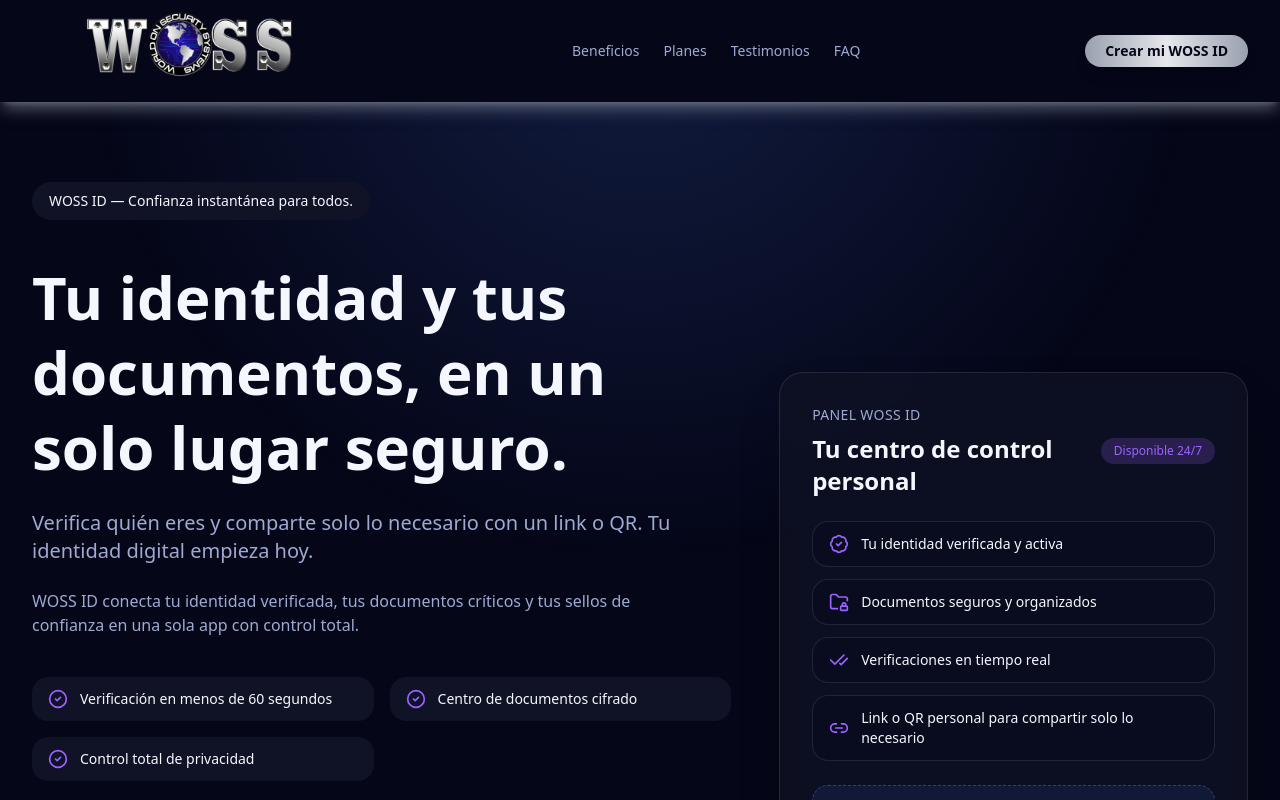
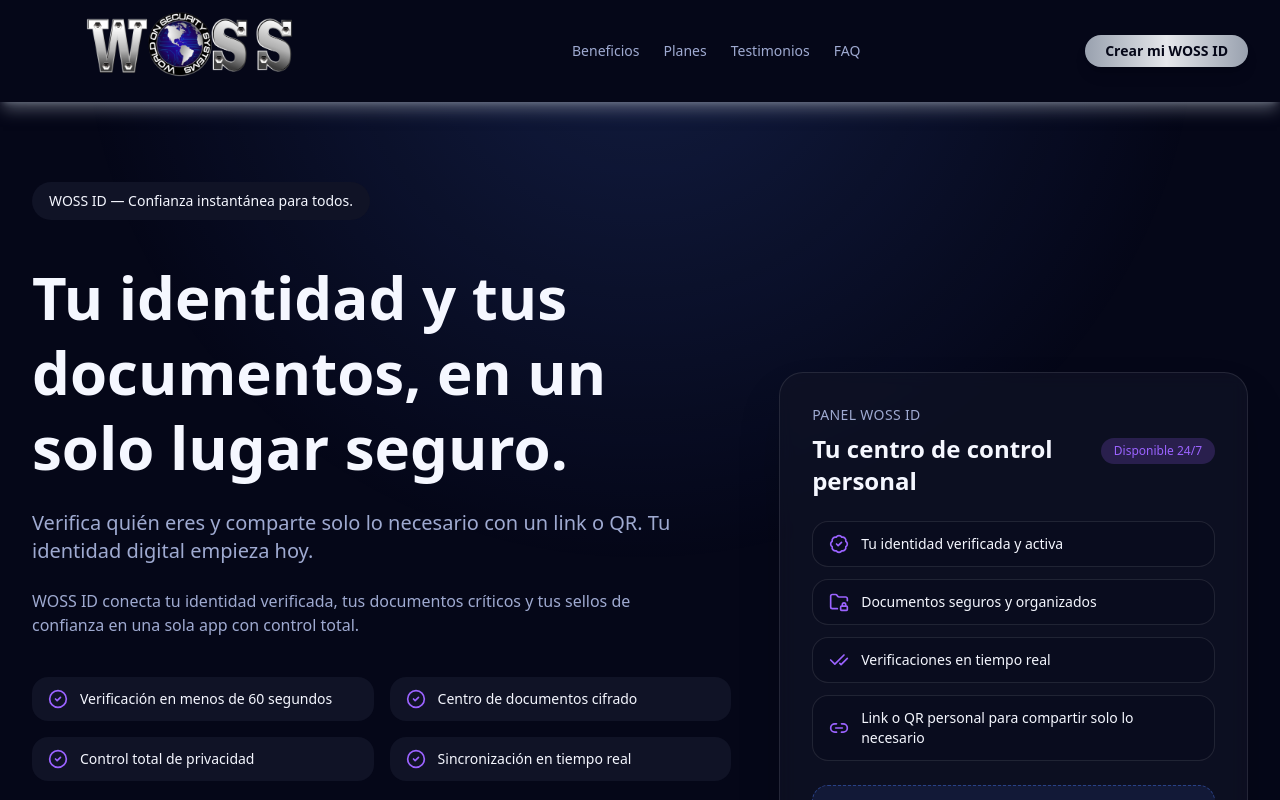
Before and after one commit to ridarcos/wossidlanding, a Next.js app: page / in a window 1280 px wide. Shown: the top 800 px of the page. Built offline with nearby package versions, Linux system fonts and the light colour scheme.

Commit message:
Refactor: Change 'Lanzamiento' to 'Gratis' in START plan badge

```diff
--- a/app/page.tsx
+++ b/app/page.tsx
@@ -22,6 +22,7 @@
   "Verificación en menos de 60 segundos",
   "Centro de documentos cifrado",
   "Control total de privacidad",
+  "Sincronización en tiempo real",
 ];
 const heroStats = [
   { value: "8,200+", label: "Identidades WOSS activas" },
```
